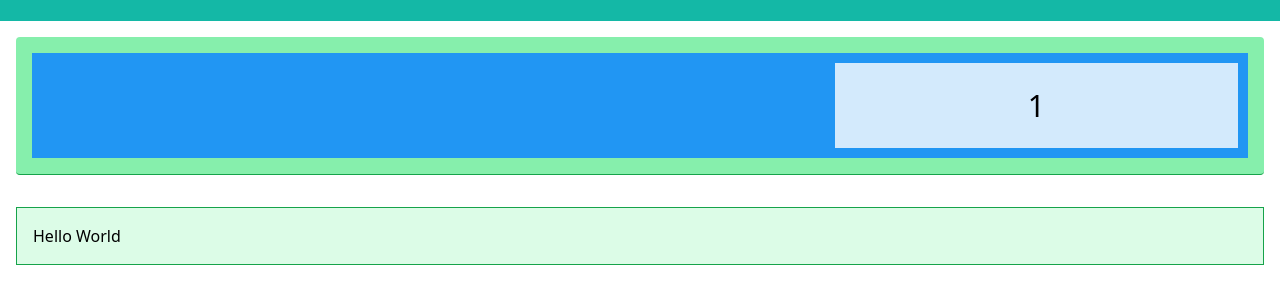
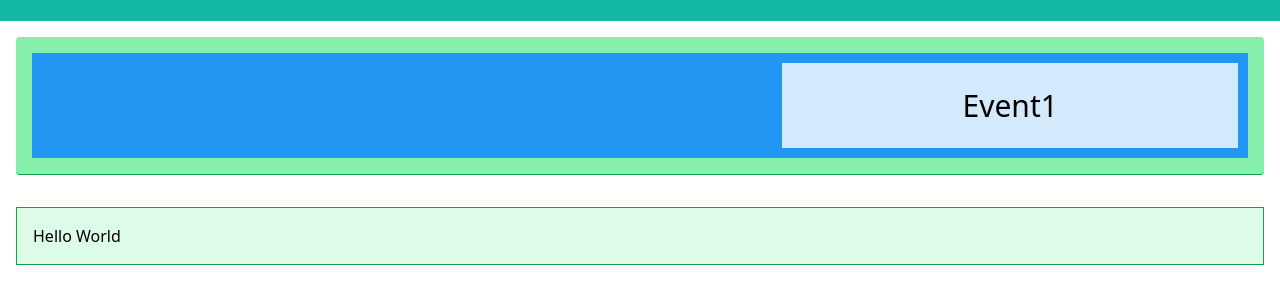
Before and after one commit to b100110110/ICT_SBA, a plain HTML site: page tailwind_css_template.html in a window 1280 px wide. Shown: the part 59-362 px from the top of the page. Drawn offline with nearby package versions, Linux system fonts and the light colour scheme.

Commit message:
Update tailwind_css_template.html

```diff
--- a/tailwind_css_template.html
+++ b/tailwind_css_template.html
@@ -56,7 +56,7 @@
   </nav>
   <div class="bg-green-300 border-green-600 border-b p-4 m-4 rounded">
 <div class="grid-container">
-  <div class="item1">1</div>
+  <div class="item1">Event1</div>
 </div>
   </div>
     <div class="bg-green-100 border-green-600 border-b p-4 m-4 container-fluid border">
```
